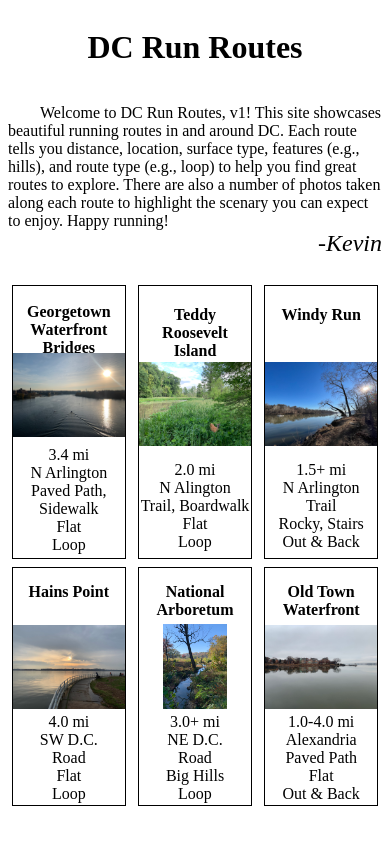
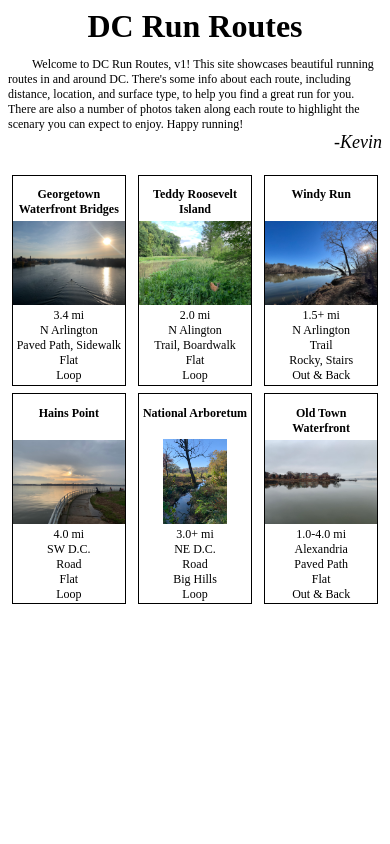
Before and after one commit to kjsheehy/dc-run-pics, a plain HTML site: page index.html in a window 390 px wide. Drawn offline with Linux system fonts and the light colour scheme.

Commit message:
mobile-friendly styling implemented

```diff
--- a/index.html
+++ b/index.html
@@ -14,11 +14,10 @@
     <div class="page-intro">
       <p class="page-description">
         Welcome to DC Run Routes, v1! This site showcases beautiful running
-        routes in and around DC. Each route tells you distance, location,
-        surface type, features (e.g., hills), and route type (e.g., loop) to
-        help you find great routes to explore. There are also a number of photos
-        taken along each route to highlight the scenary you can expect to enjoy.
-        Happy running!
+        routes in and around DC. There's some info about each route, including
+        distance, location, and surface type, to help you find a great run for
+        you. There are also a number of photos taken along each route to
+        highlight the scenary you can expect to enjoy. Happy running!
       </p>
       <p class="page-signature">-Kevin</p>
     </div>
--- a/style.css
+++ b/style.css
@@ -74,3 +74,21 @@ body {
 .route-info div {
   text-align: center;
 }
+
+@media screen and (max-width: 600px) {
+  .page-title {
+    margin: 0;
+  }
+
+  .page-intro {
+    font-size: 0.75em;
+  }
+
+  .route-name {
+    font-size: 0.75em;
+  }
+
+  .route-info div {
+    font-size: 0.75em;
+  }
+}
```
